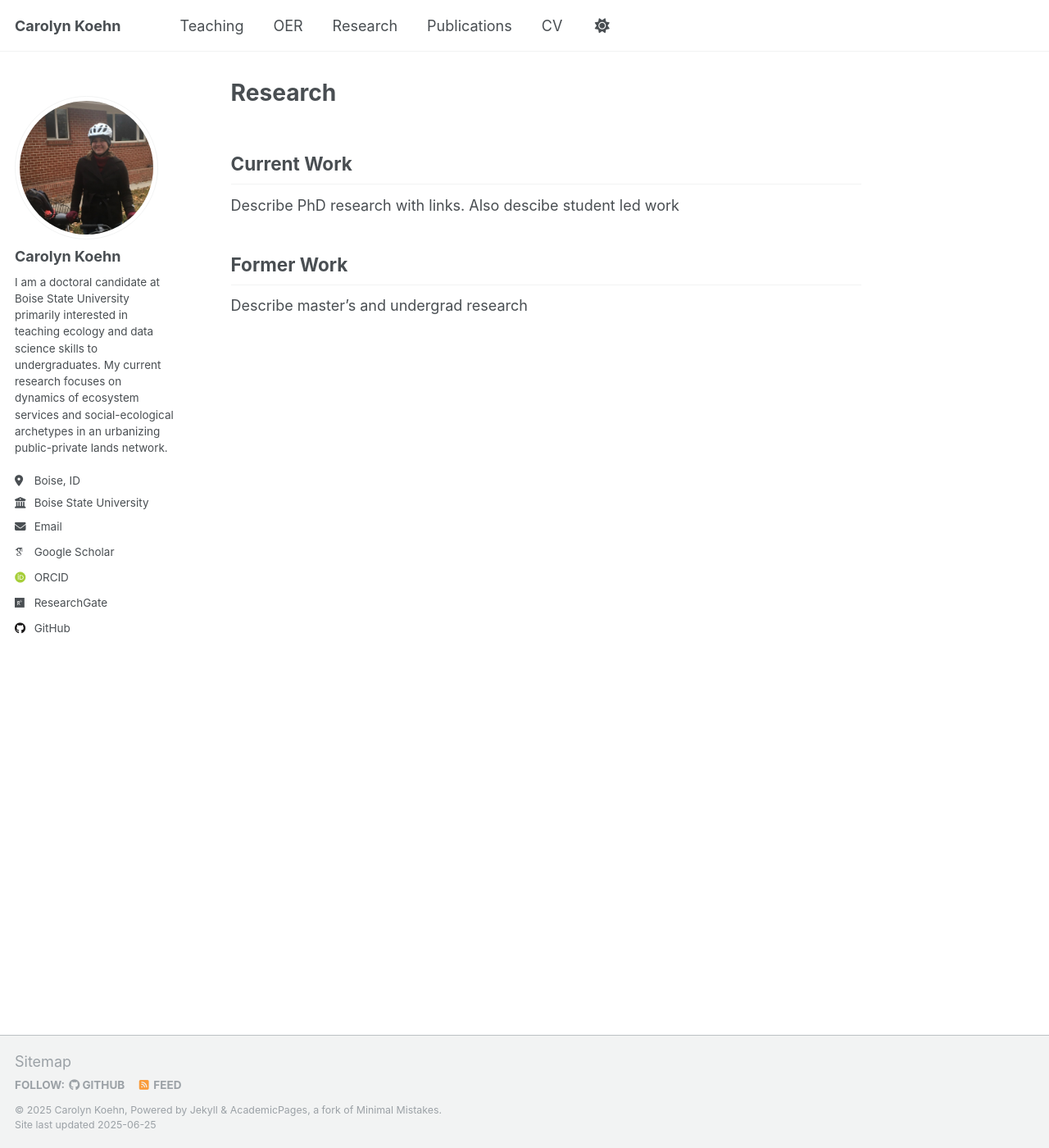
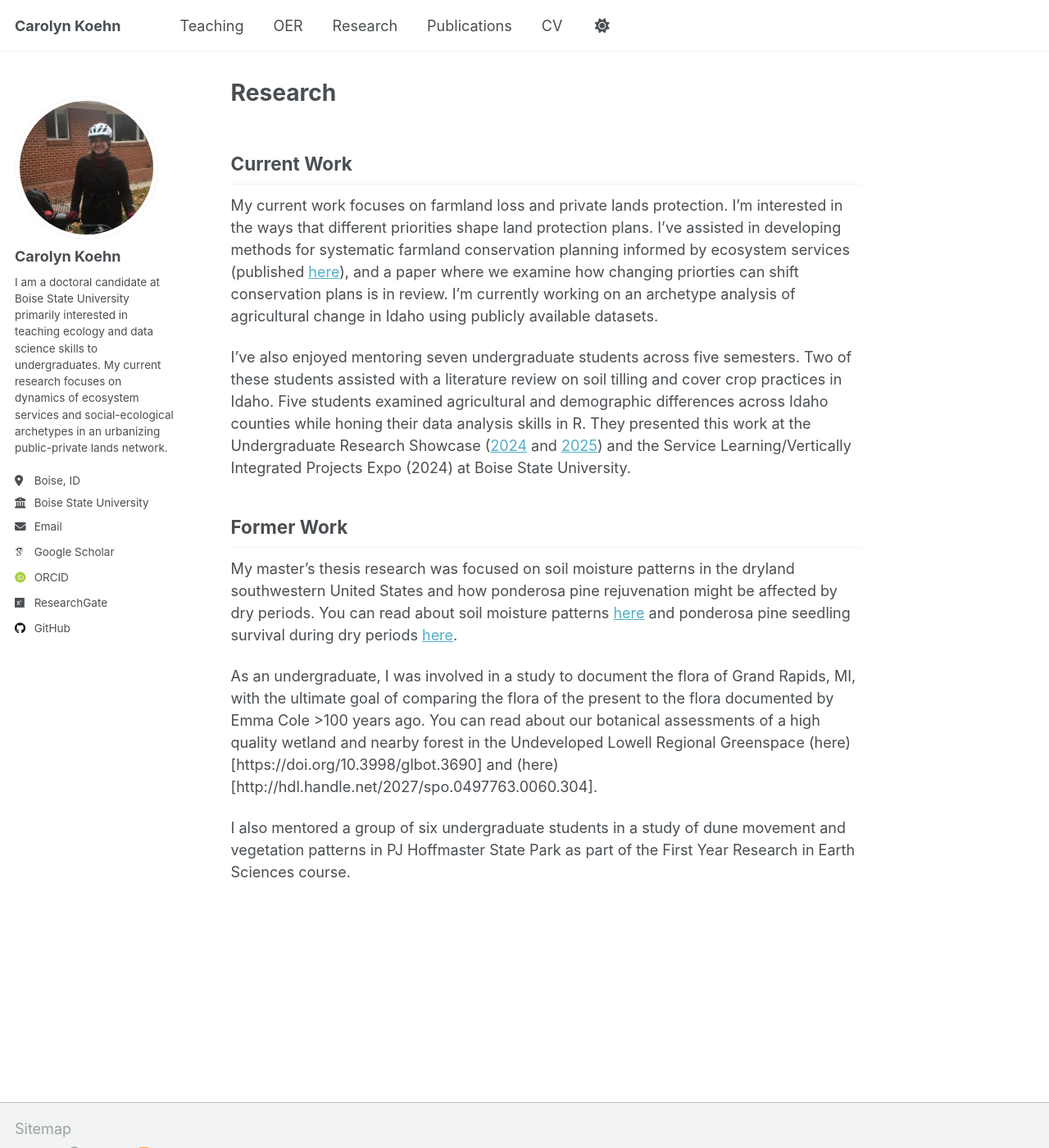
Before and after one commit to CarolynKoehn/CarolynKoehn.github.io, a Jekyll site: the page built from _pages/research.md, in a window 1280 px wide and 1400 px high. Shown: the whole window at 82% size. Built offline with Jekyll 4.4.1, drawn with Linux system fonts in a browser that asks for light colours; some web fonts are replaced.

Commit message:
add research summary

```diff
--- a/_pages/research.md
+++ b/_pages/research.md
@@ -8,9 +8,16 @@ redirect_from:
 Current Work
 -----
 
-Describe PhD research with links. Also descibe student led work
+My current work focuses on farmland loss and private lands protection. I'm interested in the ways that different priorities shape land protection plans. I've assisted in developing methods for systematic farmland conservation planning informed by ecosystem services (published [here](https://doi.org/10.1016/j.biocon.2024.110735)), and a paper where we examine how changing priorties can shift conservation plans is in review. I'm currently working on an archetype analysis of agricultural change in Idaho using publicly available datasets.
+
+I've also enjoyed mentoring seven undergraduate students across five semesters. Two of these students assisted with a literature review on soil tilling and cover crop practices in Idaho. Five students examined agricultural and demographic differences across Idaho counties while honing their data analysis skills in R. They presented this work at the Undergraduate Research Showcase ([2024](https://scholarworks.boisestate.edu/under_showcase_2024/45) and [2025](https://scholarworks.boisestate.edu/under_showcase_2025/178 )) and the Service Learning/Vertically Integrated Projects Expo (2024) at Boise State University.
 
 Former Work
 -----
 
-Describe master's and undergrad research
+My master's thesis research was focused on soil moisture patterns in the dryland southwestern United States and how ponderosa pine rejuvenation might be affected by dry periods. You can read about soil moisture patterns [here](doi.org/10.1029/2020JG005986) and ponderosa pine seedling survival during dry periods [here](https://doi.org/10.3390/f13030370).
+
+As an undergraduate, I was involved in a study to document the flora of Grand Rapids, MI, with the ultimate goal of comparing the flora of the present to the flora documented by Emma Cole >100 years ago. You can read about our botanical assessments of a high quality wetland and nearby forest in the Undeveloped Lowell Regional Greenspace (here)[https://doi.org/10.3998/glbot.3690] and (here)[http://hdl.handle.net/2027/spo.0497763.0060.304].
+
+I also mentored a group of six undergraduate students in a study of dune movement and vegetation patterns in PJ Hoffmaster State Park as part of the First Year Research in Earth Sciences course.
+<!-- https://calvin.edu/sites/default/files/migrated/academics-departments-programs-fyres-files-research-reports-FYRES-2017Report24-Lindemulder.pdf -->
```
